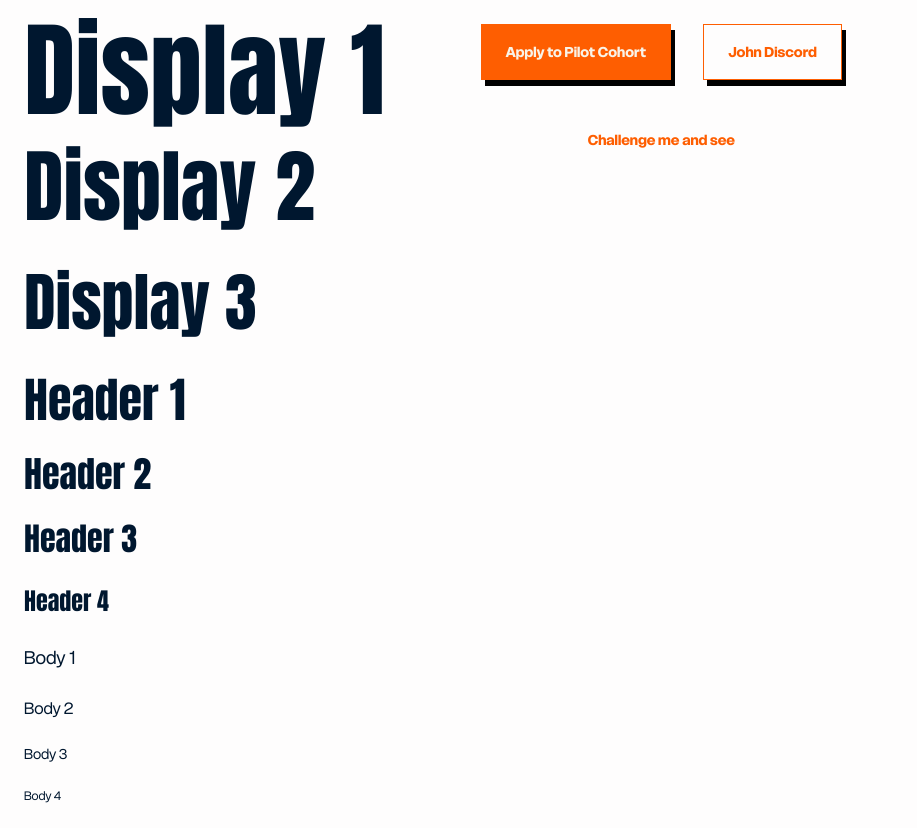
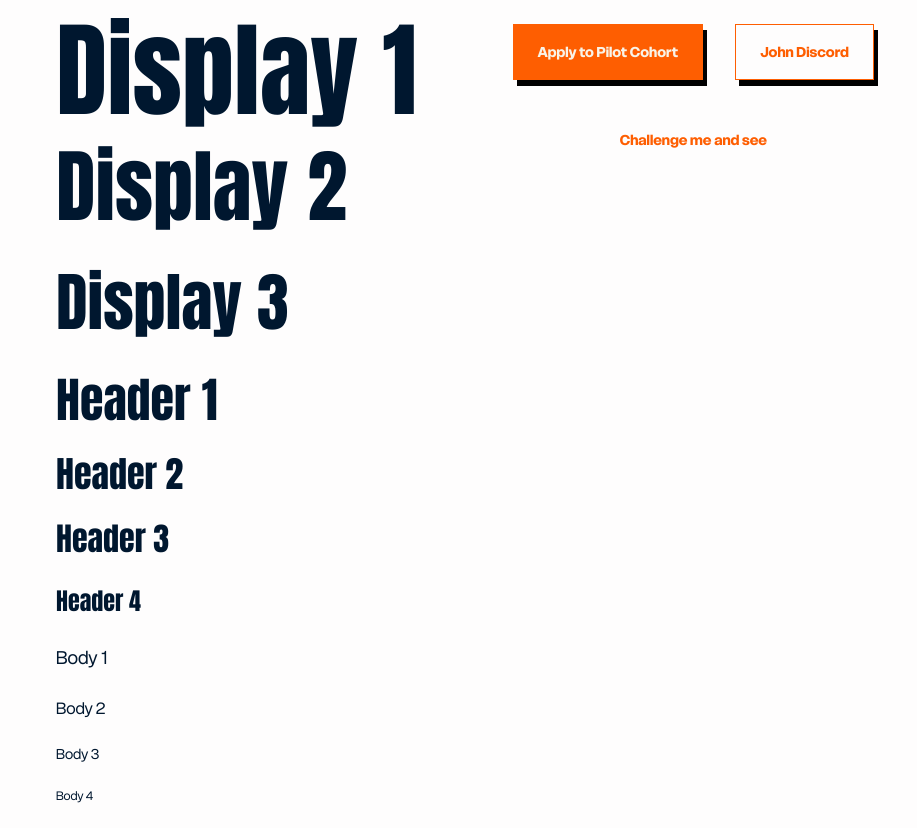
Before and after one commit to GadaStudios/BDAN, a Next.js app: page / in a window 1280 px wide. Shown: the whole page, without its empty margins (0-917 px from the left). Built offline with nearby package versions, Linux system fonts and the light colour scheme.

Commit message:
feat: max container wrapper

```diff
--- a/app/page.tsx
+++ b/app/page.tsx
@@ -1,8 +1,10 @@
 import { Button } from "@/ui/button"
+import { Container } from "@/components/container"
 
 export default function Page() {
   return (
-    <div className="flex min-h-svh gap-24 p-6">
+    <div className="min-h-svh p-6">
+      <Container className="flex gap-24">
         <div className="flex max-w-md min-w-0 flex-col gap-4 text-sm leading-loose">
           <div className="space-y-6">
             <h1 className="display-1">Display 1</h1>
@@ -29,6 +31,7 @@ export default function Page() {
             Challenge me and see
           </Button>
         </div>
+      </Container>
     </div>
   )
 }
--- /dev/null
+++ b/components/container.tsx
@@ -0,0 +1,31 @@
+import * as React from "react"
+import { cva, type VariantProps } from "class-variance-authority"
+
+import { cn } from "@/lib/utils"
+
+const containerVariants = cva("mx-auto w-full px-5 md:px-8", {
+  variants: {
+    size: {
+      default: "max-w-[1232px]",
+    },
+  },
+  defaultVariants: {
+    size: "default",
+  },
+})
+
+function Container({
+  className,
+  size,
+  ...props
+}: React.ComponentProps<"section"> & VariantProps<typeof containerVariants>) {
+  return (
+    <section
+      data-slot="section"
+      className={cn(containerVariants({ size, className }))}
+      {...props}
+    />
+  )
+}
+
+export { Container, containerVariants }
```
Lines whose indentation alone changed are shown as unchanged.
